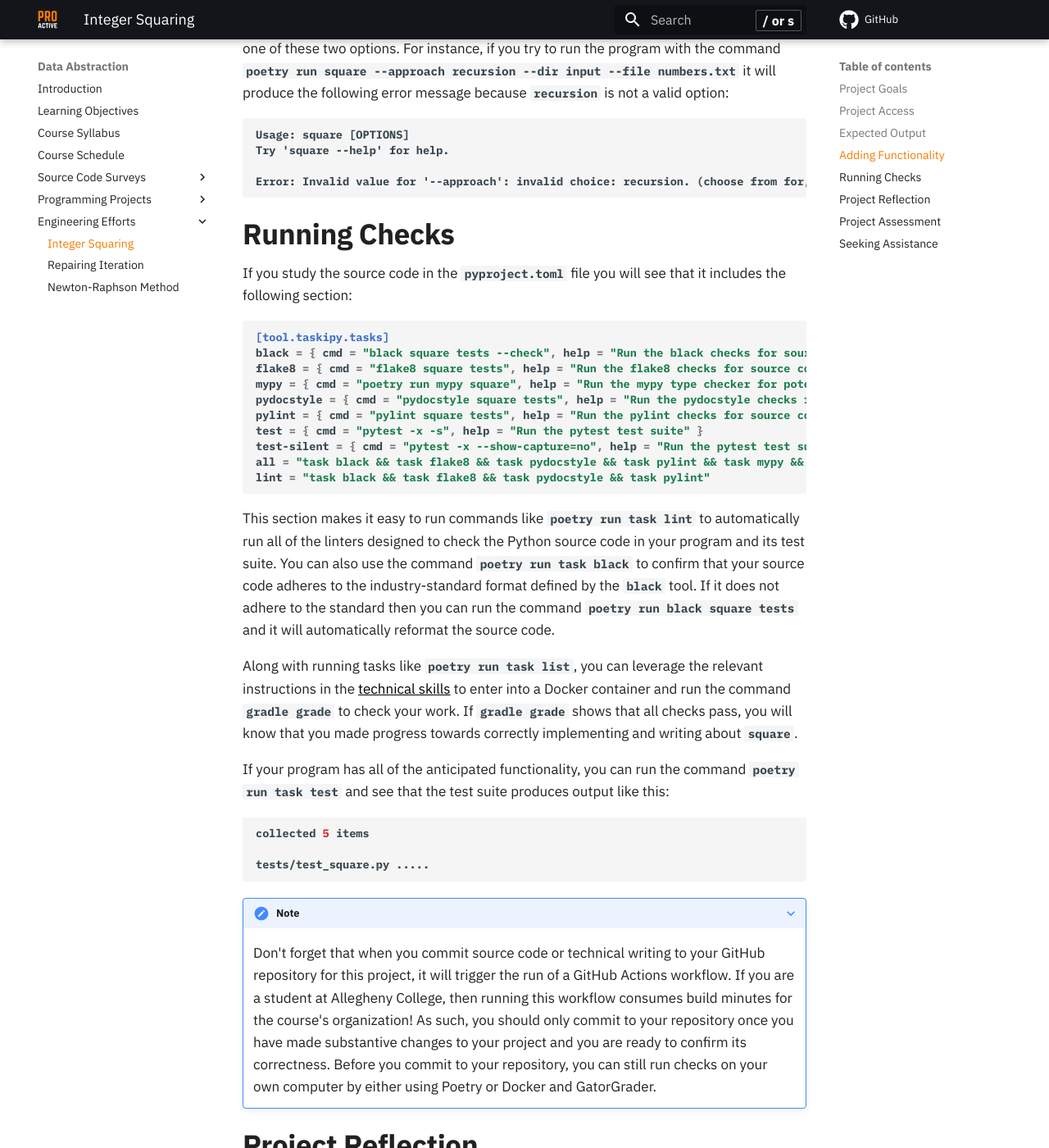
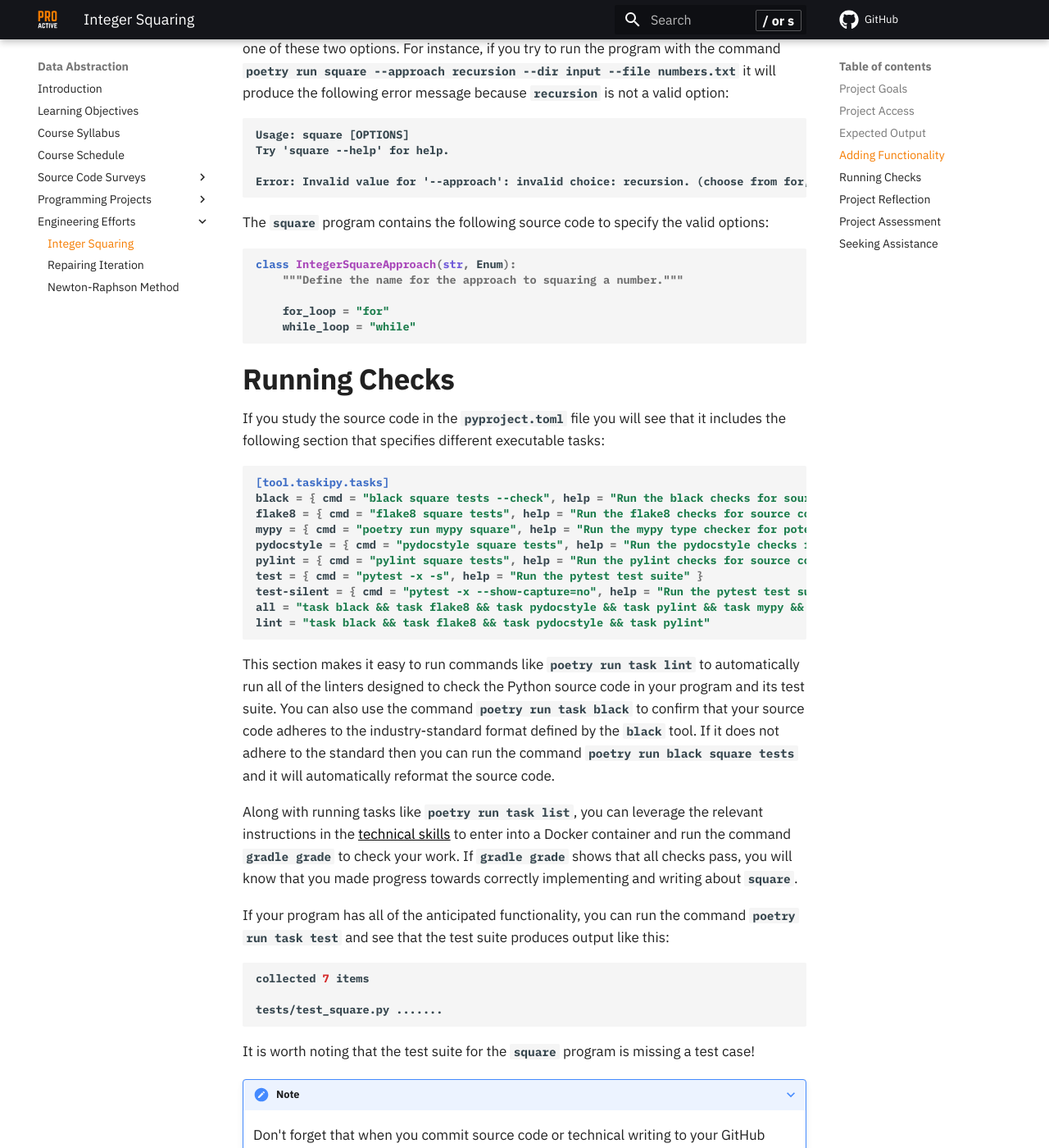
Before and after one commit to ProactiveProgrammers/www.proactiveprogrammers.com, an MkDocs documentation site: the page built from docs/data-abstraction/engineering-efforts/integer-squaring.md, in a window 1280 px wide and 1400 px high, scrolled down 3472 px. Shown: the whole window at 82% size. Built offline with MkDocs 1.6.1 and Material for MkDocs 9.7.7, drawn with Linux system fonts in a browser that asks for light colours; comment, search, counter and statistics services are not loaded.

Commit message:
feat: Add more content with code for the check enum in integer squaring.

````diff
--- a/docs/data-abstraction/engineering-efforts/integer-squaring.md
+++ b/docs/data-abstraction/engineering-efforts/integer-squaring.md
@@ -173,10 +173,21 @@ Try 'square --help' for help.
 Error: Invalid value for '--approach': invalid choice: recursion. (choose from for, while)
 ```
 
+The `square` program contains the following source code to specify the valid
+options:
+
+```python
+class IntegerSquareApproach(str, Enum):
+    """Define the name for the approach to squaring a number."""
+
+    for_loop = "for"
+    while_loop = "while"
+```
+
 ## Running Checks
 
 If you study the source code in the `pyproject.toml` file you will see that
-it includes the following section:
+it includes the following section that specifies different executable tasks:
 
 ```toml
 [tool.taskipy.tasks]
@@ -211,10 +222,13 @@ command `poetry run task test` and see that the test suite produces output like
 this:
 
 ```shell
-collected 5 items
+collected 7 items
 
-tests/test_square.py .....
+tests/test_square.py .......
 ```
+
+It is worth noting that the test suite for the `square` program is missing a
+test case!
 
 ???+ note
 
````
